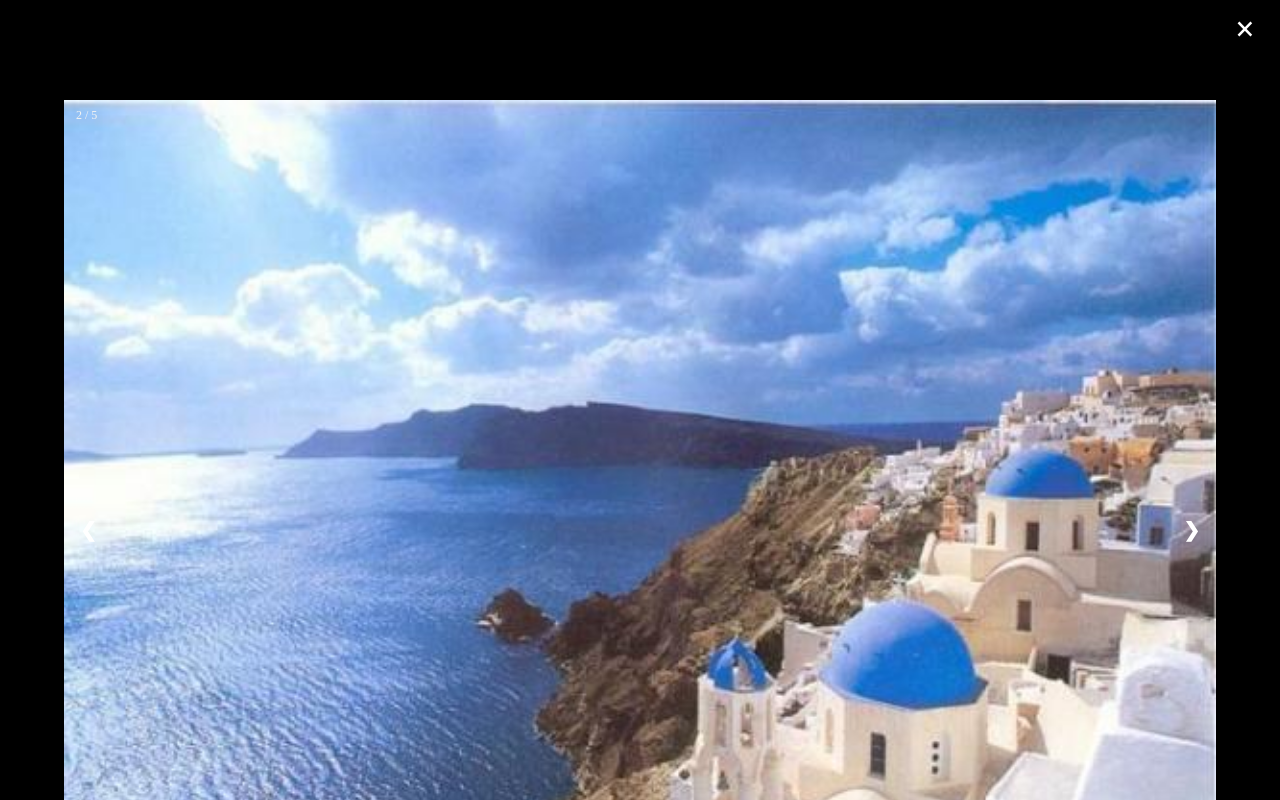
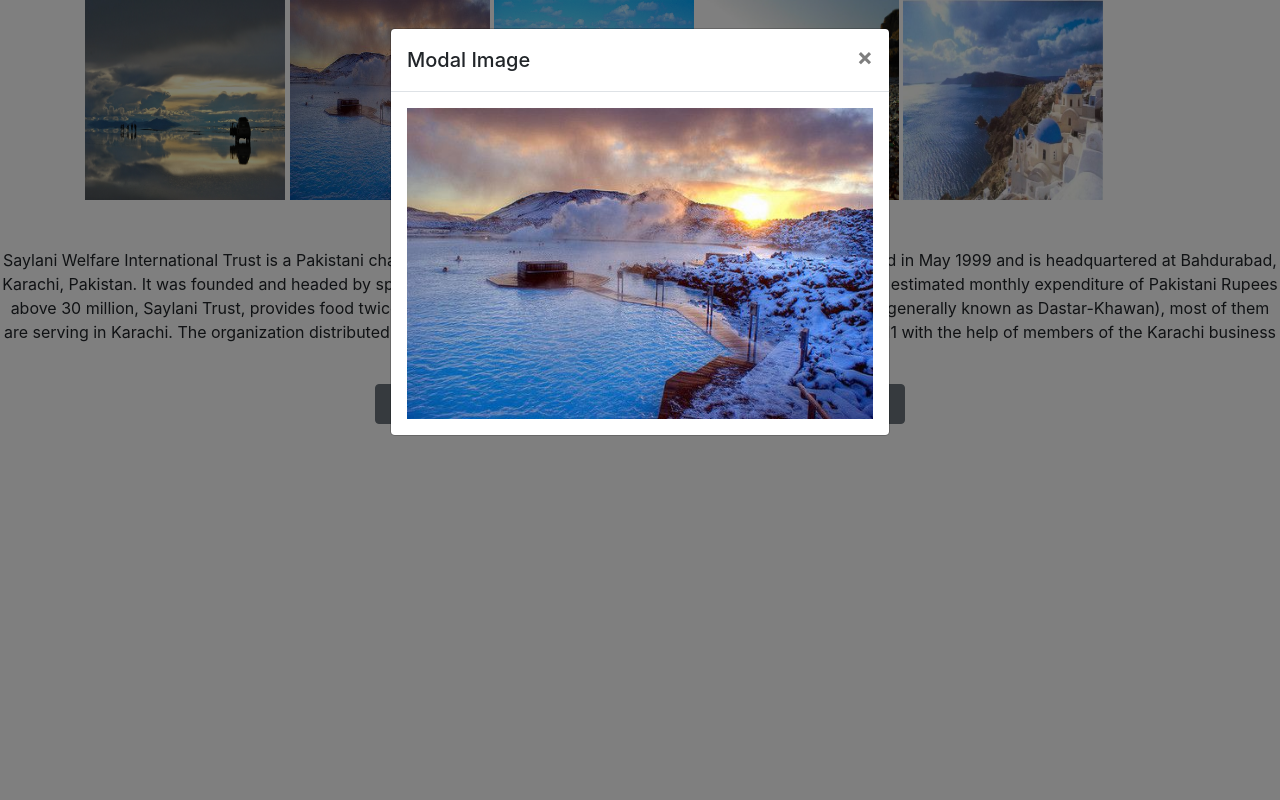
Before and after one commit to Shoaib-Ahmed993/JavaScript-Assignments, a plain HTML site: page Chapter 52-57/index.html in a window 1280 px wide. Both pictures are taken after a click on the picture 383 px from the left and 108 px from the top of the page. Drawn offline with nearby package versions, Linux system fonts and the light colour scheme.

Commit message:
Assignment done

```diff
--- a/Chapter 52-57/app.js
+++ b/Chapter 52-57/app.js
@@ -1,45 +1,8 @@
-// Open the Modal
-function openModal() {
-    document.getElementById("myModal").style.display = "block";
-  }
+function showImage(img){
+  var modalImage = document.getElementById('modalImage');
+  modalImage.src = img.src;
 
-  // Close the Modal
-  function closeModal() {
-    document.getElementById("myModal").style.display = "none";
-  }
-
-  var slideIndex = 1;
-  showSlides(slideIndex);
-
-  // Next/previous controls
-  function plusSlides(n) {
-    showSlides(slideIndex += n);
-  }
-
-  // Thumbnail image controls
-  function currentSlide(n) {
-    showSlides(slideIndex = n);
-  }
-
-  function showSlides(n) {
-    var i;
-    var slides = document.getElementsByClassName("mySlides");
-    var dots = document.getElementsByClassName("demo");
-    var captionText = document.getElementById("caption");
-    if (n > slides.length) {slideIndex = 1}
-    if (n < 1) {slideIndex = slides.length}
-    for (i = 0; i < slides.length; i++) {
-      slides[i].style.display = "none";
-    }
-    for (i = 0; i < dots.length; i++) {
-      dots[i].className = dots[i].className.replace(" active", "");
-    }
-    slides[slideIndex-1].style.display = "block";
-    dots[slideIndex-1].className += " active";
-    captionText.innerHTML = dots[slideIndex-1].alt;
-  }
-
-
+}
 
 function zoomIn(){
     var para = document.getElementById('para');
--- a/Chapter 52-57/index.html
+++ b/Chapter 52-57/index.html
@@ -5,227 +5,45 @@
     <meta charset="UTF-8">
     <meta name="viewport" content="width=device-width, initial-scale=1.0">
     <title>EVENTS</title>
-    <style>
-        .row{
-            display: flex;
-        }
-        .row>.column {
-            padding: 0 8px;
-        }
-
-        .row:after {
-            content: "";
-            display: table;
-            clear: both;
-        }
-
-        /* Create four equal columns that floats next to eachother */
-        .column {
-            float: left;
-            width: 25%;
-        }
-
-        /* The Modal (background) */
-        .modal {
-            display: none;
-            position: fixed;
-            z-index: 1;
-            padding-top: 100px;
-            left: 0;
-            top: 0;
-            width: 100%;
-            height: 100%;
-            overflow: auto;
-            background-color: black;
-        }
-
-        /* Modal Content */
-        .modal-content {
-            position: relative;
-            background-color: #fefefe;
-            margin: auto;
-            padding: 0;
-            width: 90%;
-            max-width: 1200px;
-        }
-
-        /* The Close Button */
-        .close {
-            color: white;
-            position: absolute;
-            top: 10px;
-            right: 25px;
-            font-size: 35px;
-            font-weight: bold;
-        }
-
-        .close:hover,
-        .close:focus {
-            color: #999;
-            text-decoration: none;
-            cursor: pointer;
-        }
-
-        /* Hide the slides by default */
-        .mySlides {
-            display: none;
-        }
-
-        /* Next & previous buttons */
-        .prev,
-        .next {
-            cursor: pointer;
-            position: absolute;
-            top: 50%;
-            width: auto;
-            padding: 16px;
-            margin-top: -50px;
-            color: white;
-            font-weight: bold;
-            font-size: 20px;
-            transition: 0.6s ease;
-            border-radius: 0 3px 3px 0;
-            user-select: none;
-            -webkit-user-select: none;
-        }
-
-        /* Position the "next button" to the right */
-        .next {
-            right: 0;
-            border-radius: 3px 0 0 3px;
-        }
-
-        /* On hover, add a black background color with a little bit see-through */
-        .prev:hover,
-        .next:hover {
-            background-color: rgba(0, 0, 0, 0.8);
-        }
-
-        /* Number text (1/3 etc) */
-        .numbertext {
-            color: #f2f2f2;
-            font-size: 12px;
-            padding: 8px 12px;
-            position: absolute;
-            top: 0;
-        }
-
-        /* Caption text */
-        .caption-container {
-            text-align: center;
-            background-color: black;
-            padding: 2px 16px;
-            color: white;
-        }
-
-        img.demo {
-            opacity: 0.6;
-        }
-
-        .active,
-        .demo:hover {
-            opacity: 1;
-        }
-
-        img.hover-shadow {
-            transition: 0.3s;
-        }
-
-        .hover-shadow:hover {
-            box-shadow: 0 4px 8px 0 rgba(0, 0, 0, 0.2), 0 6px 20px 0 rgba(0, 0, 0, 0.19);
-        }
-    </style>
+    <link rel="stylesheet" href="style.css">
+    <link rel="stylesheet" href="https://stackpath.bootstrapcdn.com/bootstrap/4.5.0/css/bootstrap.min.css"
+        integrity="sha384-9aIt2nRpC12Uk9gS9baDl411NQApFmC26EwAOH8WgZl5MYYxFfc+NcPb1dKGj7Sk" crossorigin="anonymous">
 </head>
 
 <body>
-    <div class="row">
-        <div class="column">
-            <img src="images/1.jpg" height="200px" width="230px" onclick="openModal();currentSlide(1)"
-                class="hover-shadow">
-        </div>
-        <div class="column">
-            <img src="images/6.jpg" height="200px" width="230px" onclick="openModal();currentSlide(2)"
-                class="hover-shadow">
-        </div>
-        <div class="column">
-            <img src="images/3.jpg" height="200px" width="230px" onclick="openModal();currentSlide(3)"
-                class="hover-shadow">
-        </div>
-        <div class="column">
-            <img src="images/4.png" height="200px" width="230px" onclick="openModal();currentSlide(4)"
-                class="hover-shadow">
-        </div>
-        <div class="column">
-            <img src="images/5.jpg" height="200px" width="230px" onclick="openModal();currentSlide(4)"
-                class="hover-shadow">
+
+    <div class="container">
+        <img onclick="showImage(this)" data-toggle="modal" data-target="#exampleModal" class="img" src="images/1.jpg"
+            alt="">
+        <img onclick="showImage(this)" data-toggle="modal" data-target="#exampleModal" class="img" src="images/3.jpg"
+            alt="">
+        <img onclick="showImage(this)" data-toggle="modal" data-target="#exampleModal" class="img" src="images/4.png"
+            alt="">
+        <img onclick="showImage(this)" data-toggle="modal" data-target="#exampleModal" class="img" src="images/5.jpg"
+            alt="">
+        <img onclick="showImage(this)" data-toggle="modal" data-target="#exampleModal" class="img" src="images/6.jpg"
+            alt="">
+    </div>
+
+    <!-- Modal -->
+    <div class="modal fade" id="exampleModal" tabindex="-1" role="dialog" aria-labelledby="exampleModalLabel"
+        aria-hidden="true">
+        <div class="modal-dialog">
+            <div class="modal-content">
+                <div class="modal-header">
+                    <h5 class="modal-title" id="exampleModalLabel">Modal Image</h5>
+                    <button type="button" class="close" data-dismiss="modal" aria-label="Close">
+                        <span aria-hidden="true">&times;</span>
+                    </button>
+                </div>
+                <div class="modal-body">
+                    <img id="modalImage" class="modal_Image" src="" alt="">
+                </div>
+            </div>
         </div>
     </div>
 
-    <!-- The Modal/Lightbox -->
-    <div id="myModal" class="modal">
-        <span class="close cursor" onclick="closeModal()">&times;</span>
-        <div class="modal-content">
-
-            <div class="mySlides">
-                <div class="numbertext">1 / 5</div>
-                <img src="images/1.jpg" style="width:100%">
-            </div>
-
-            <div class="mySlides">
-                <div class="numbertext">2 / 5</div>
-                <img src="images/6.jpg" style="width:100%">
-            </div>
-
-            <div class="mySlides">
-                <div class="numbertext">3 / 5</div>
-                <img src="images/3.jpg" style="width:100%">
-            </div>
-
-            <div class="mySlides">
-                <div class="numbertext">4 / 5</div>
-                <img src="images/4.png" style="width:100%">
-            </div>
-
-            <div class="mySlides">
-                <div class="numbertext">5 / 5</div>
-                <img src="images/5.jpg" style="width:100%">
-            </div>
-
-            <!-- Next/previous controls -->
-            <a class="prev" onclick="plusSlides(-1)">&#10094;</a>
-            <a class="next" onclick="plusSlides(1)">&#10095;</a>
-
-            <!-- Caption text -->
-            <div class="caption-container">
-                <p id="caption"></p>
-            </div>
-
-            <!-- Thumbnail image controls -->
-            <div class="column">
-                <img class="demo" src="images/1.jpg" onclick="currentSlide(1)" alt="Nature">
-            </div>
-
-            <div class="column">
-                <img class="demo" src="images/6.jpg" onclick="currentSlide(2)" alt="Snow">
-            </div>
-
-            <div class="column">
-                <img class="demo" src="images/3.jpg" onclick="currentSlide(3)" alt="Mountains">
-            </div>
-
-            <div class="column">
-                <img class="demo" src="images/4.png" onclick="currentSlide(4)" alt="Lights">
-            </div>
-
-            <div class="column">
-                <img class="demo" src="images/5.jpg" onclick="currentSlide(5)" alt="Lights">
-            </div>
-        </div>
-    </div>
-    <br>
-
-
-
+    <br> <br>
     <div style="text-align: center;">
         <p id="para">Saylani Welfare International Trust is a Pakistani charity focusing primarily on feeding the
             homeless. It was
@@ -235,11 +53,21 @@
             to more than 30,000 poor people through its 100 centers (generally known as Dastar-Khawan), most of them are
             serving in Karachi. The organization distributed CNG rickshaws among the jobless citizens of Karachi
             in April, 2011 with the help of members of the Karachi business community.</p>
-        <button style="width: 20%;height: 30px;font-size: large;" onclick="zoomIn()" id="zoomin">Zoom In (+)</button>
-        <button style="width: 20%;height: 30px;font-size: large;" onclick="zoomOut()" id="zoomout">Zoom Out (-)</button>
+        <button style="width: 20%;height: 40px;font-size: large;" onclick="zoomIn()" class="btn btn-secondary" id="zoomin">Zoom In (+)</button>
+        <button style="width: 21%;height: 40px;font-size: large;" onclick="zoomOut()" class="btn btn-secondary" id="zoomout">Zoom Out (-)</button>
     </div>
 
     <script src="app.js"></script>
+
+    <script src="https://code.jquery.com/jquery-3.5.1.slim.min.js"
+        integrity="sha384-DfXdz2htPH0lsSSs5nCTpuj/zy4C+OGpamoFVy38MVBnE+IbbVYUew+OrCXaRkfj"
+        crossorigin="anonymous"></script>
+    <script src="https://cdn.jsdelivr.net/npm/popper.js@1.16.0/dist/umd/popper.min.js"
+        integrity="sha384-Q6E9RHvbIyZFJoft+2mJbHaEWldlvI9IOYy5n3zV9zzTtmI3UksdQRVvoxMfooAo"
+        crossorigin="anonymous"></script>
+    <script src="https://stackpath.bootstrapcdn.com/bootstrap/4.5.0/js/bootstrap.min.js"
+        integrity="sha384-OgVRvuATP1z7JjHLkuOU7Xw704+h835Lr+6QL9UvYjZE3Ipu6Tp75j7Bh/kR0JKI"
+        crossorigin="anonymous"></script>
 </body>
 
 </html>
--- /dev/null
+++ b/Chapter 52-57/style.css
@@ -0,0 +1,8 @@
+.img{
+    width: 200px;
+    height: 200px;
+    cursor: pointer;
+}
+.modal_Image{
+    width: 100%;
+}
```
